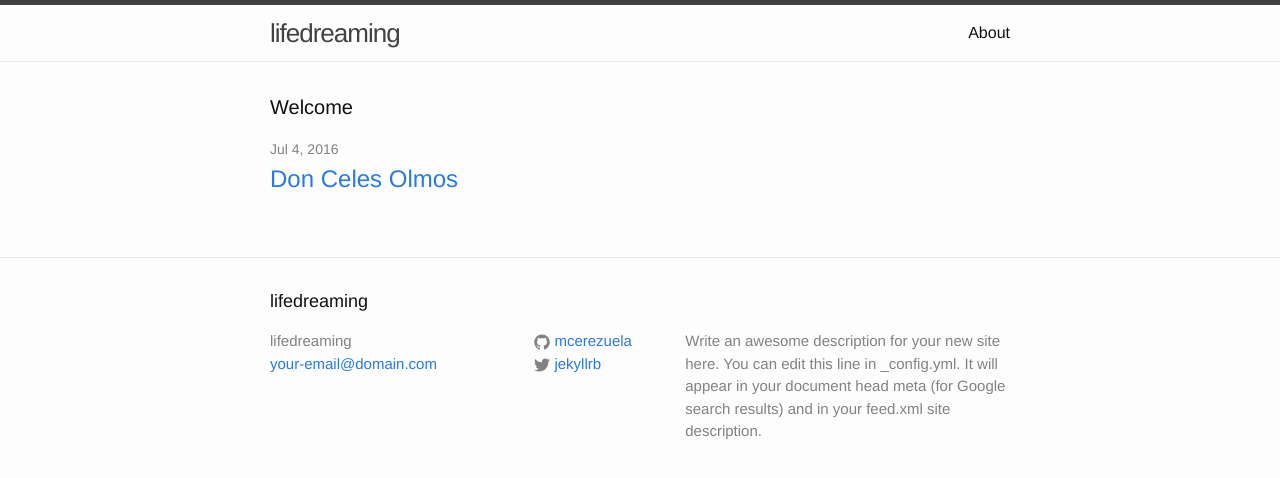
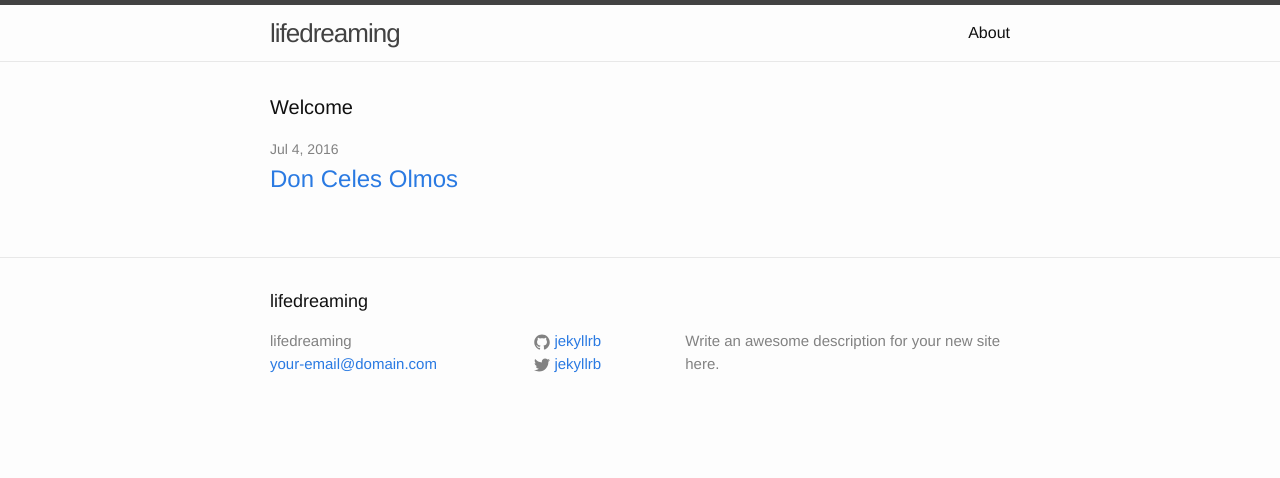
Before and after one commit to mcerezuela/mcerezuela.github.io, a Jekyll site: the page built from index.html, in a window 1280 px wide. Shown: the top 478 px of the page. Built offline with Jekyll 4.4.1, drawn with Linux system fonts in a browser that asks for light colours.

Commit message:
removed github ref

```diff
--- a/_config.yml
+++ b/_config.yml
@@ -9,13 +9,11 @@
 title: lifedreaming
 email: your-email@domain.com
 description: > # this means to ignore newlines until "baseurl:"
-  Write an awesome description for your new site here. You can edit this
-  line in _config.yml. It will appear in your document head meta (for
-  Google search results) and in your feed.xml site description.
+  Write an awesome description for your new site here.
 baseurl: "" # the subpath of your site, e.g. /blog
 url: "http://lifedreaming.net" # the base hostname & protocol for your site
 twitter_username: jekyllrb
-github_username:  mcerezuela
+github_username:  jekyllrb
 
 # Build settings
 markdown: kramdown
```
